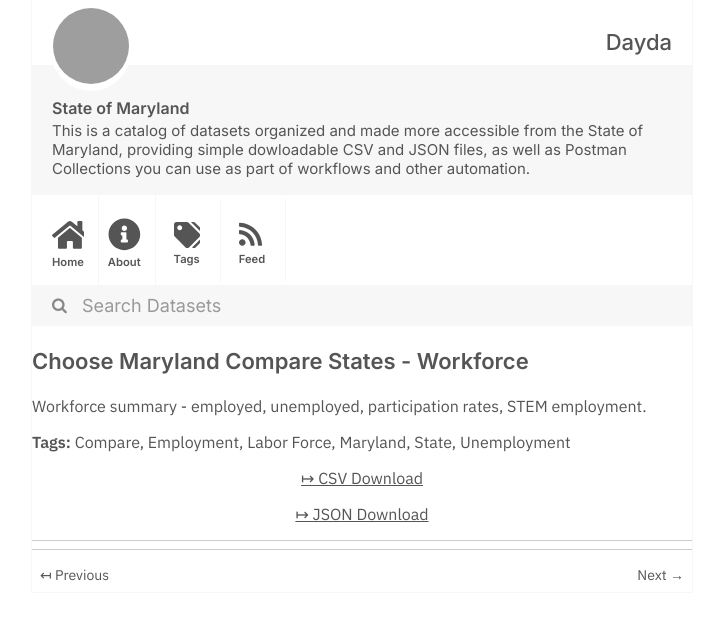
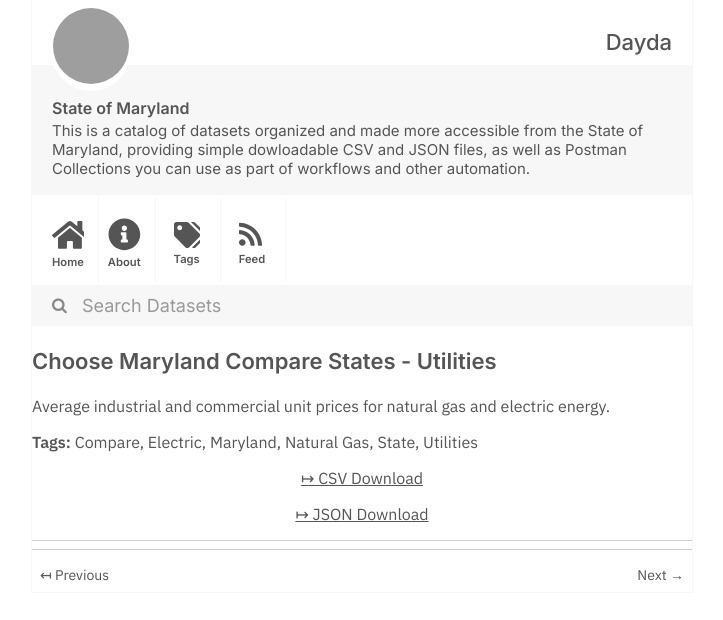
Before and after one commit to dayda-entities/state-of-maryland, a Jekyll site: the page built from _posts/2020-11-10-choose-maryland-compare-states.md, in a window 1280 px wide, cut to the strip 0-620 px from the top of the page. Shown: the whole strip, without its empty margins (278-1001 px from the left). Built offline with Jekyll 4.4.1, drawn with Linux system fonts in a browser that asks for light colours; grey boxes are pictures that could not be loaded.

Commit message:
Publish Data

```diff
--- a/_posts/2020-11-10-choose-maryland-compare-states.md
+++ b/_posts/2020-11-10-choose-maryland-compare-states.md
@@ -1,22 +1,22 @@
 ---
-title: Choose Maryland  Compare States - Workforce
-created: '2020-11-10T17:23:58.743650'
-modified: '2020-11-10T17:23:58.743657'
+title: Choose Maryland  Compare States - Utilities
+created: '2020-11-10T17:25:31.471912'
+modified: '2020-11-10T17:25:31.471923'
 state: active
 type: dataset
 tags:
   - Compare
-  - Employment
-  - Labor Force
+  - Electric
   - Maryland
+  - Natural Gas
   - State
-  - Unemployment
+  - Utilities
 groups:
   - Local Government
-csv_url: 'https://opendata.maryland.gov/api/views/5esm-neyf/rows.csv?accessType=DOWNLOAD'
+csv_url: 'https://opendata.maryland.gov/api/views/su2w-hm7s/rows.csv?accessType=DOWNLOAD'
 json_url: >-
-  https://opendata.maryland.gov/api/views/5esm-neyf/rows.json?accessType=DOWNLOAD
+  https://opendata.maryland.gov/api/views/su2w-hm7s/rows.json?accessType=DOWNLOAD
 layout: post
 
 ---
-Workforce summary - employed, unemployed, participation rates, STEM employment.
+Average industrial and commercial unit prices for natural gas and electric energy.
```
